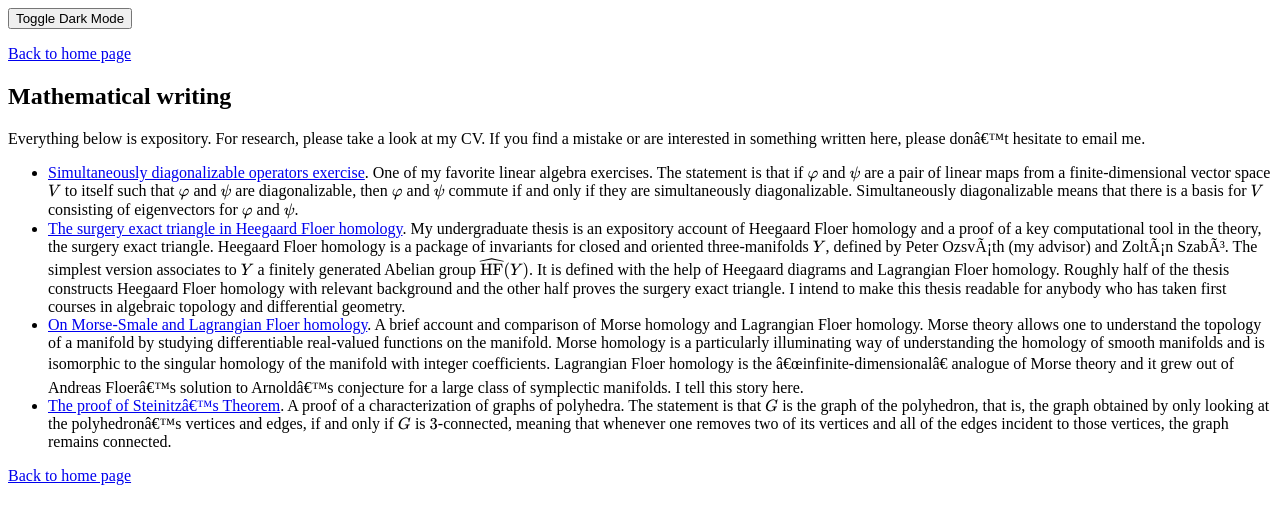
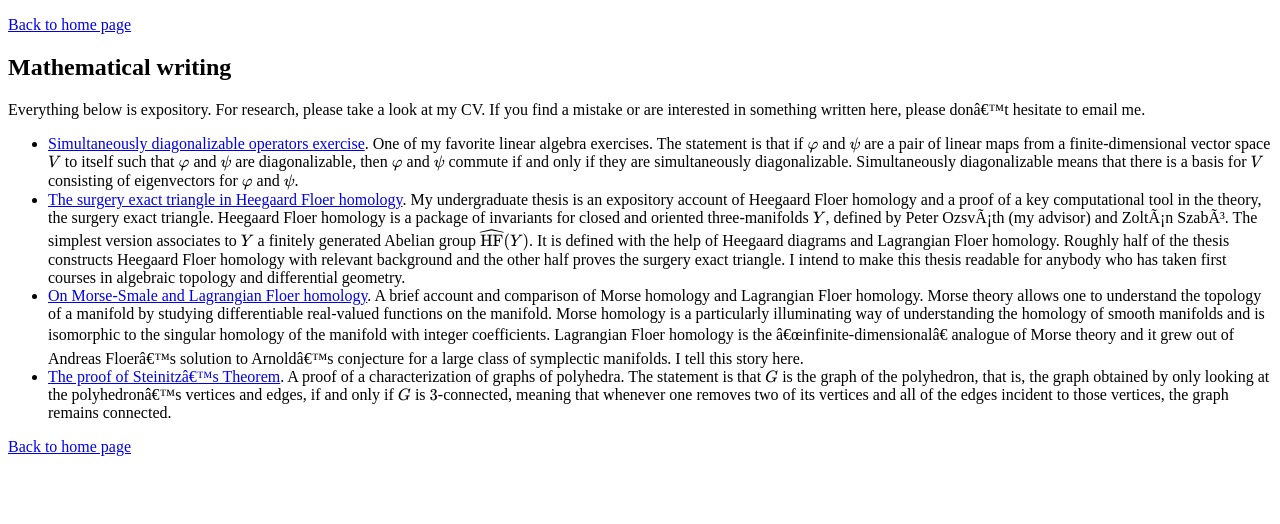
Before and after one commit to matthewkendall/matthewkendall.github.io, a Jekyll site: the page built from another-page.md, in a window 1280 px wide. Shown: the top 524 px of the page. Built offline with Jekyll 4.4.1, drawn with Linux system fonts in a browser that asks for light colours; our own code applies the rules of GitHub Pages for plain Markdown files; formulas are drawn with MathJax 3.

Commit message:
Update default.html

```diff
--- a/_layouts/default.html
+++ b/_layouts/default.html
@@ -14,14 +14,14 @@
   </head>
   <body>
     <div class="wrapper">
-      <button id="darkModeToggle">Toggle Dark Mode</button>
+<!--       <button id="darkModeToggle">Toggle Dark Mode</button>
 
       <script>
         const toggleButton = document.getElementById('darkModeToggle');
         toggleButton.addEventListener('click', () => {
           document.body.classList.toggle('dark-mode');
         });
-      </script>
+      </script> -->
 
       <section>
 
```
